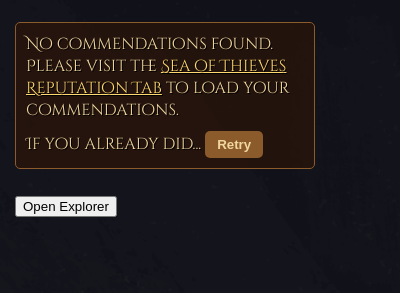
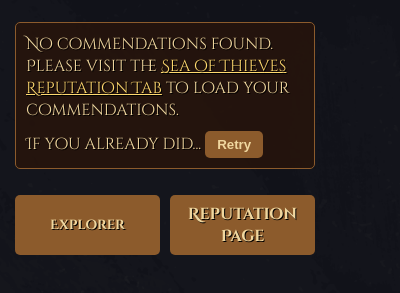
Before and after one commit to ThiagoMaxPavao/SoT-commendation-helper, a browser extension: page popup/popup.html in a window 400 px wide. Shown: the part 155-448 px from the top of the page. Drawn offline with Linux system fonts and the light colour scheme.

Commit message:
popup buttons

```diff
--- a/popup/popup.css
+++ b/popup/popup.css
@@ -131,3 +131,39 @@
   display: flex;
   align-items: center;
 }
+
+#button-container {
+  display: flex;
+  justify-content: space-between;
+  gap: 10px;
+  margin-top: 15px;
+}
+
+#button-container button,
+#button-container a {
+  flex: 1;
+  text-align: center;
+  background-color: #8c5b2c;
+  color: #f0d79f;
+  border: none;
+  padding: 8px 0;
+  border-radius: 5px;
+  cursor: pointer;
+  font-weight: bold;
+  text-decoration: none;
+  transition: background-color 0.3s ease, transform 0.15s ease;
+  font-family: 'Cinzel Decorative', cursive, serif;
+  text-shadow: 1px 1px #000;
+}
+
+#button-container button:hover,
+#button-container a:hover {
+  background-color: #a96f3a;
+  transform: translateY(-1px);
+}
+
+#button-container button:active,
+#button-container a:active {
+  background-color: #c57f48;
+  transform: translateY(0);
+}
--- a/popup/popup.html
+++ b/popup/popup.html
@@ -27,7 +27,10 @@
   </div>
   <ul id="results"></ul>
 
-  <button id="openExplorer">Open Explorer</button>
+  <div id="button-container">
+    <button id="openExplorer">Explorer</button>
+    <a id="reputationPage" href="https://www.seaofthieves.com/pt-br/profile/reputation" target="_blank">Reputation Page</a>
+  </div>
 
   <script src="../content/global_utils.js"></script>
   <script src="popup.js"></script>
```
